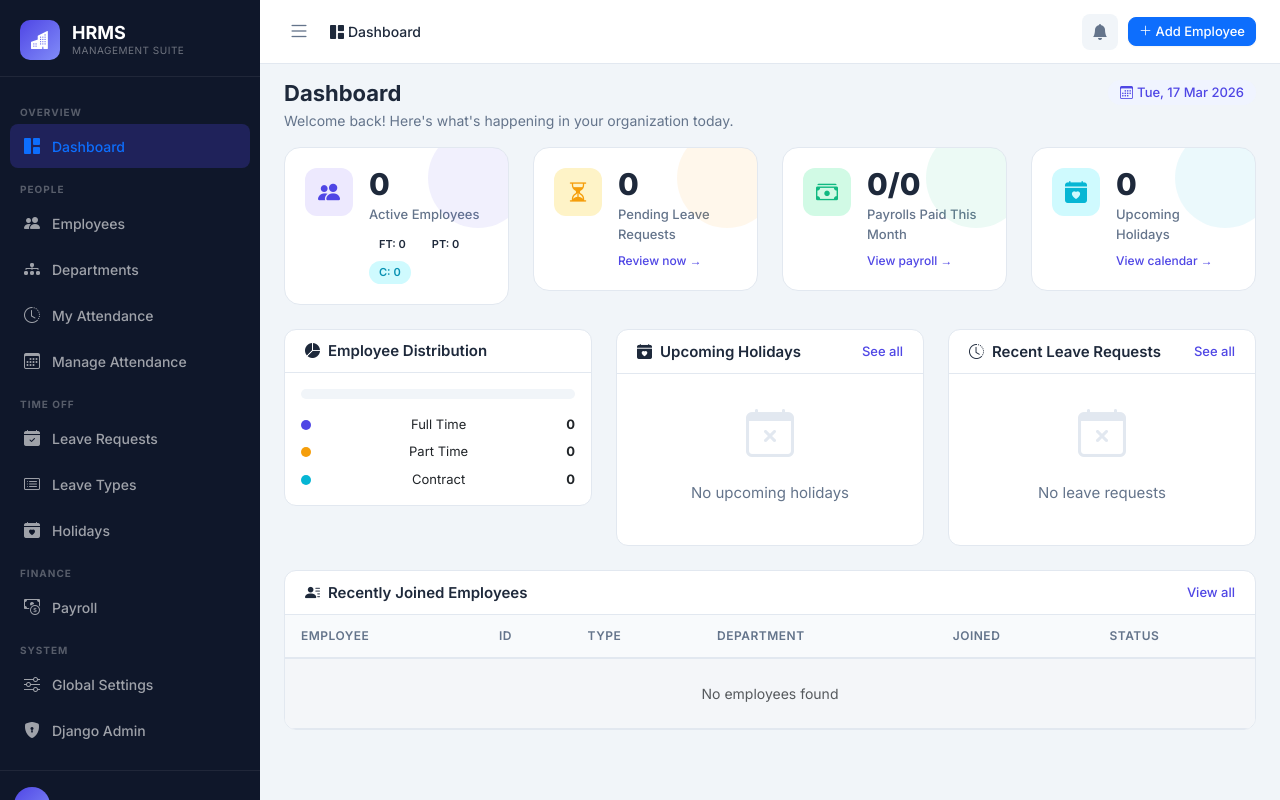
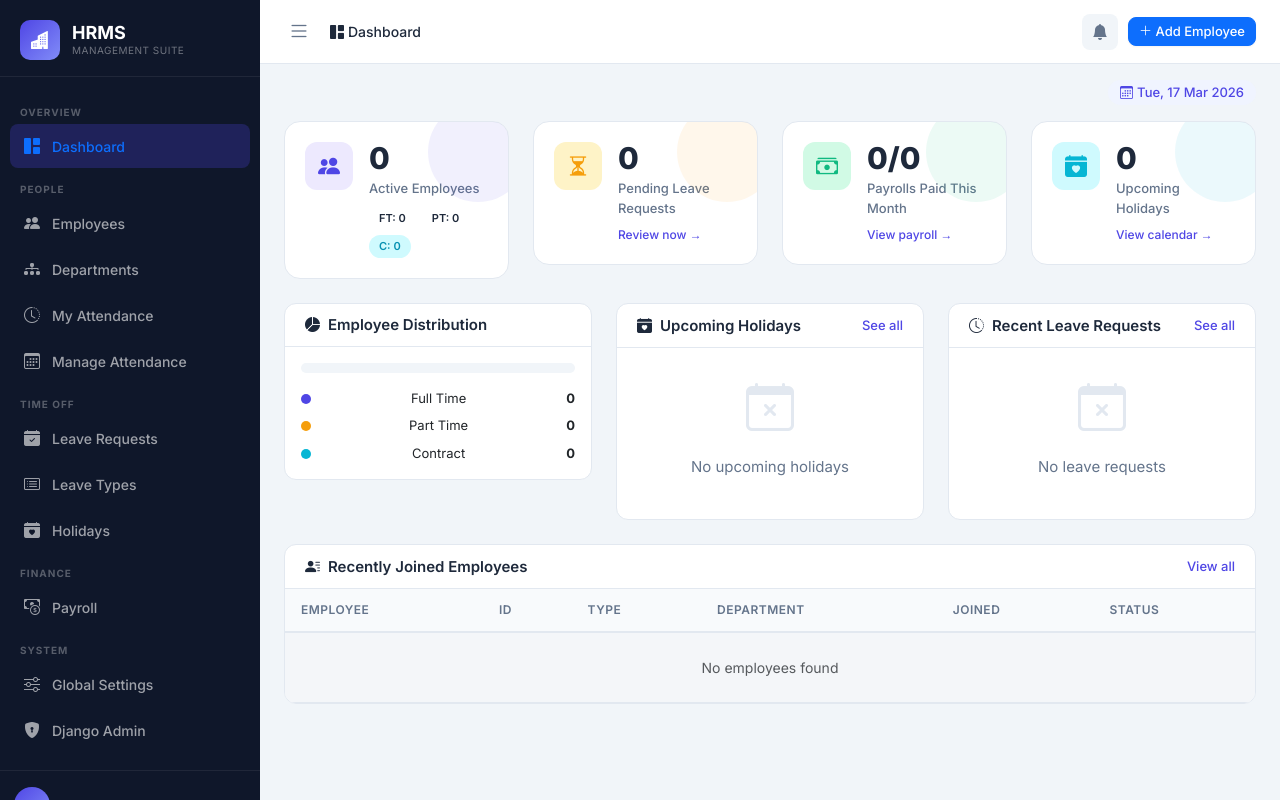
Before and after one commit to selftaughtrahul/hrms, a Django app: page /dashboard/ in a window 1280 px wide. Run offline with Django 5.2, Linux system fonts and the light colour scheme; the visitor is signed in with stand-in values (Sample User, id 1); data comes from the database, SQL or seed files in the repository; data that the repository does not hold is empty; parts of the project's set-up code (start-up, migrations or seed data) failed here and were passed over.

Commit message:
UI: Remove redundant page title and subtitle from dashboard

```diff
--- a/hrms/templates/dashboard.html
+++ b/hrms/templates/dashboard.html
@@ -5,8 +5,6 @@
 {% block content %}
 <div class="page-header">
     <div>
-        <h1 class="page-title">Dashboard</h1>
-        <p class="page-subtitle">Welcome back! Here's what's happening in your organization today.</p>
     </div>
     <div class="page-actions">
         <span class="badge badge-date"><i class="bi bi-calendar3 me-1"></i>{{ today|date:"D, d M Y" }}</span>
```
